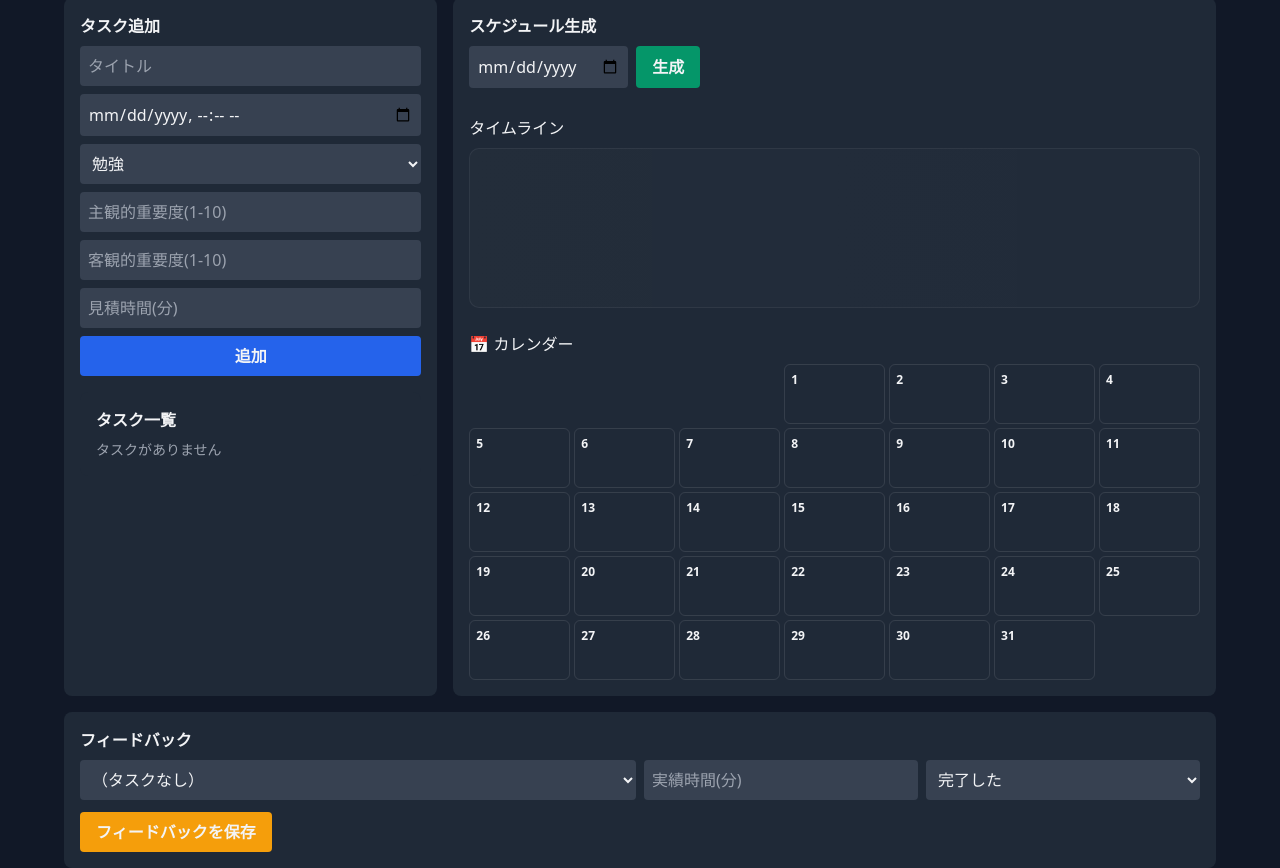
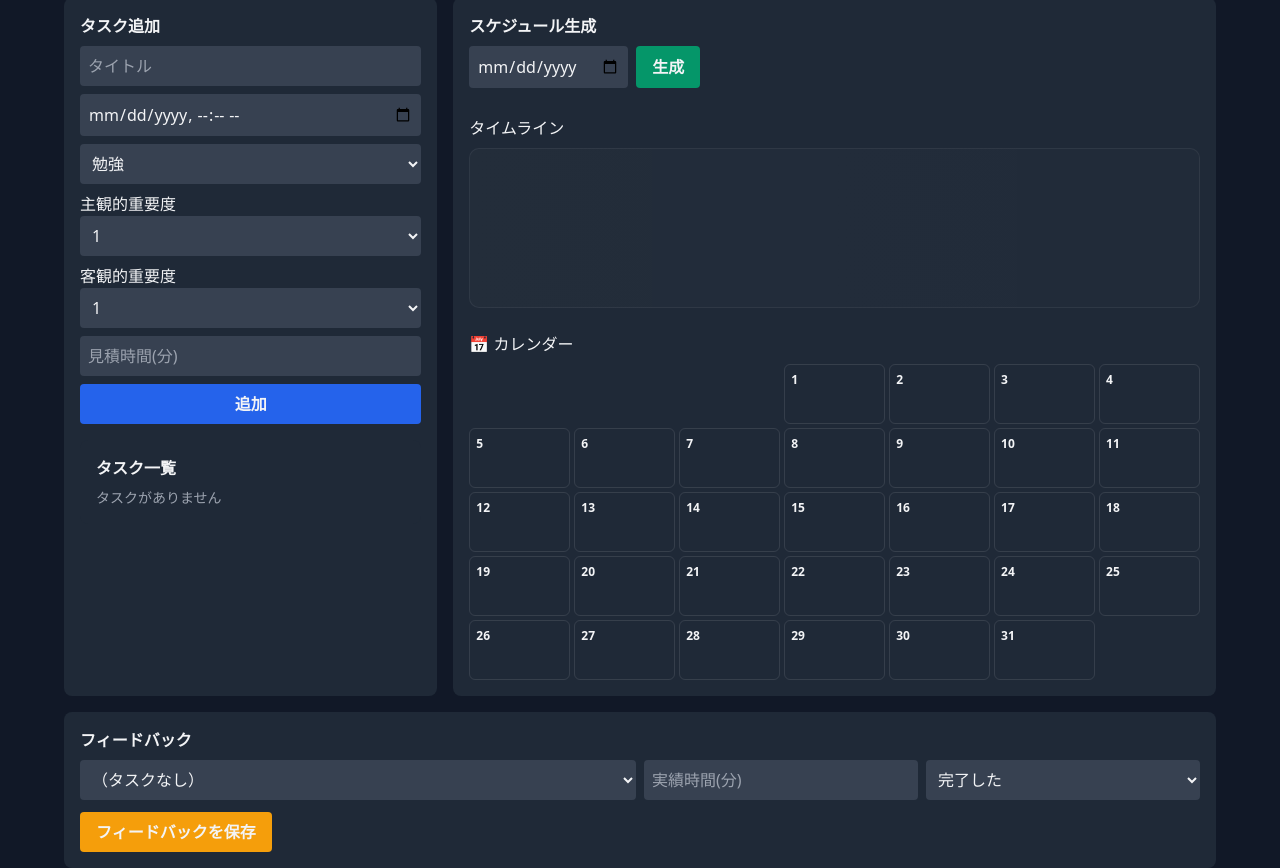
Before and after one commit to soucat0330/AI, a plain HTML site: page index.html in a window 1280 px wide. Shown: the part 55-923 px from the top of the page. Drawn offline with nearby package versions, Linux system fonts and the light colour scheme.

Commit message:
重要度を選択式に

```diff
--- a/index.html
+++ b/index.html
@@ -30,12 +30,36 @@
         <input id="title" class="w-full p-2 rounded mb-2 bg-gray-700" placeholder="タイトル" />
         <input id="deadline" type="datetime-local" class="w-full p-2 rounded mb-2 bg-gray-700" />
         <select id="genre" class="w-full p-2 rounded mb-2 bg-gray-700">
-  <option value="勉強">勉強</option>
-  <option value="仕事">仕事</option>
-  <option value="家事">家事</option>
+          <option value="勉強">勉強</option>
+          <option value="仕事">仕事</option>
+          <option value="家事">家事</option>
+        </select>
+        <label for="subjective">主観的重要度</label>
+        <select id="subjective" class="w-full p-2 rounded mb-2 bg-gray-700">
+  <option value=1>1</option>
+  <option value=2>2</option>
+  <option value=3>3</option>
+  <option value=4>4</option>
+  <option value=5>5</option>
+  <option value=6>6</option>
+  <option value=7>7</option>
+  <option value=8>8</option>
+  <option value=9>9</option>
+  <option value=10>10</option>
 </select>
-        <input id="subjective" type="number" class="w-full p-2 rounded mb-2 bg-gray-700" placeholder="主観的重要度(1-10)" />
-        <input id="objective" type="number" class="w-full p-2 rounded mb-2 bg-gray-700" placeholder="客観的重要度(1-10)" />
+   <label for="objective">客観的重要度</label>
+        <select id="objective" class="w-full p-2 rounded mb-2 bg-gray-700">
+  <option value=1>1</option>
+  <option value=2>2</option>
+  <option value=3>3</option>
+  <option value=4>4</option>
+  <option value=5>5</option>
+  <option value=6>6</option>
+  <option value=7>7</option>
+  <option value=8>8</option>
+  <option value=9>9</option>
+  <option value=10>10</option>
+</select>
         <input id="duration" type="number" class="w-full p-2 rounded mb-2 bg-gray-700" placeholder="見積時間(分)" />
         <button id="addTask" class="w-full bg-blue-600 hover:bg-blue-500 py-2 rounded font-semibold">追加</button>
 
```
